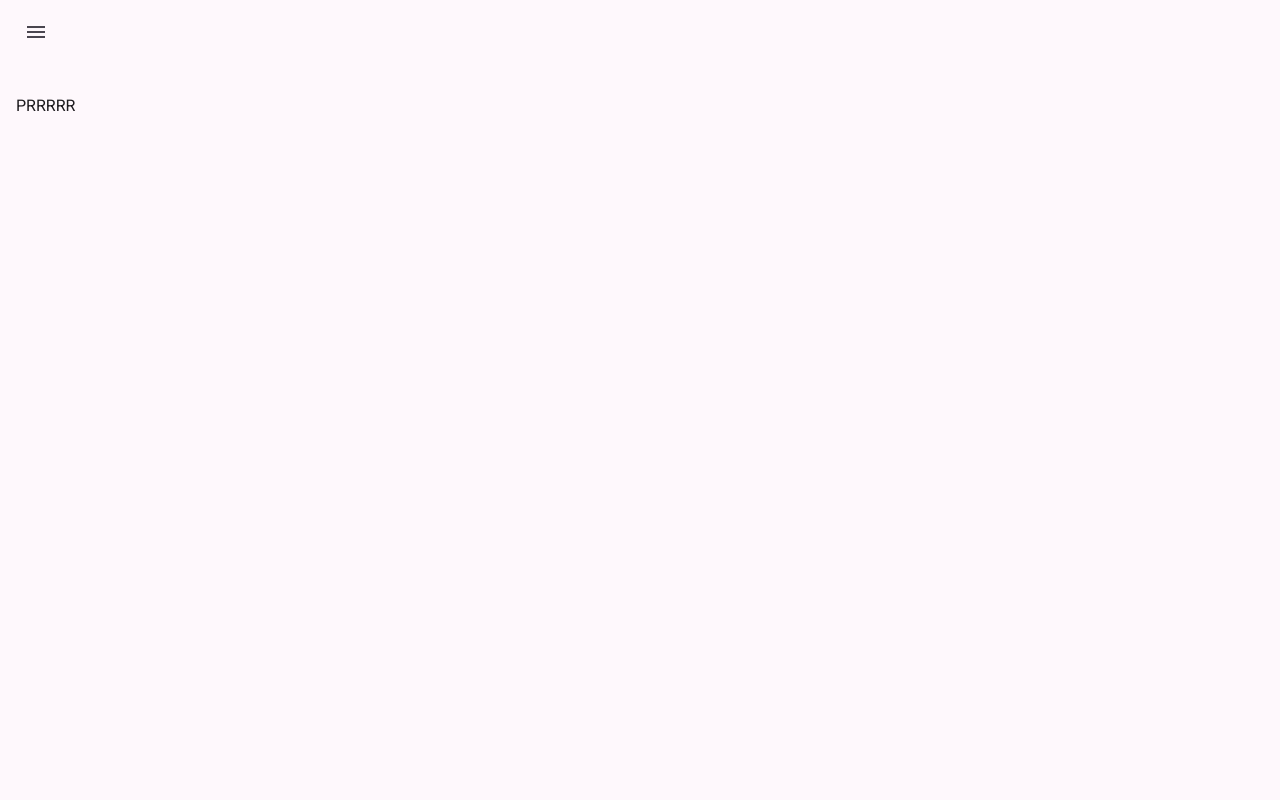
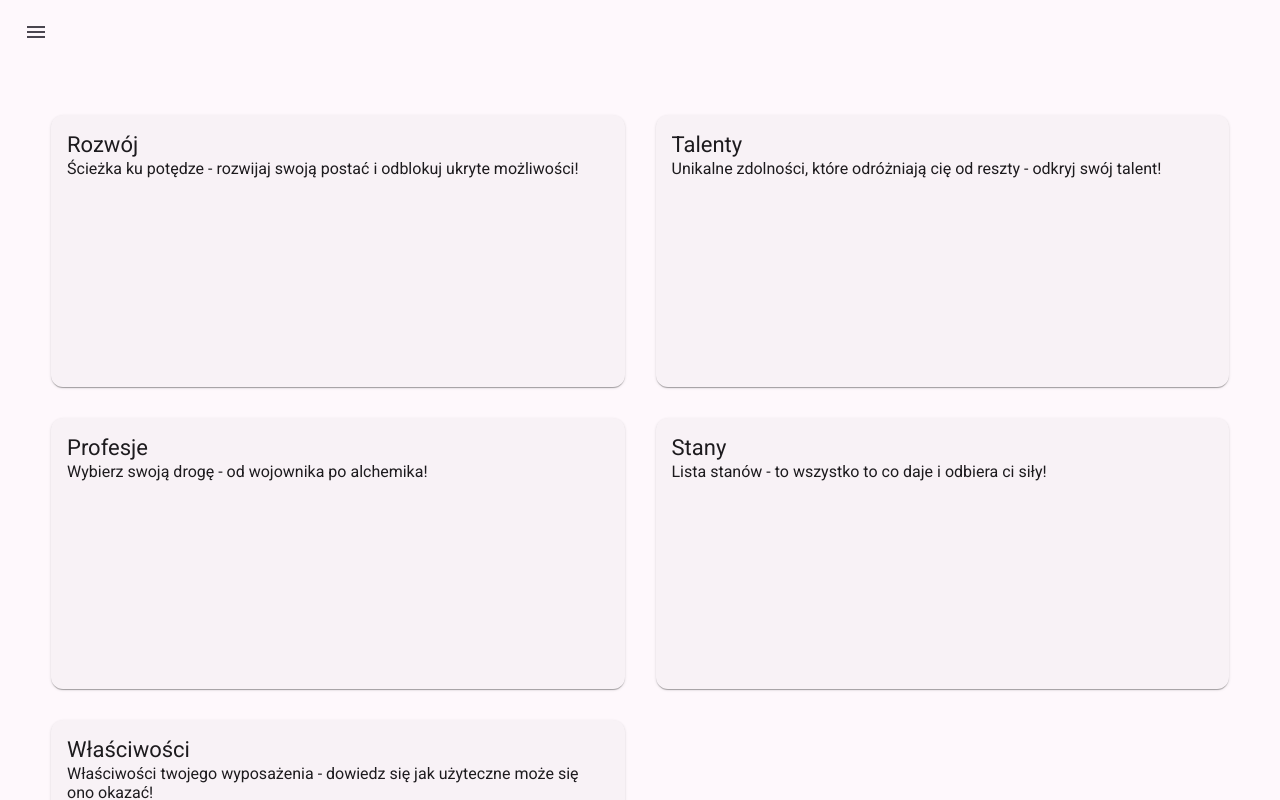
Before and after one commit to pdolecki/rpg, an Angular app: page /home in a window 1280 px wide. Built offline with nearby package versions, Linux system fonts and the light colour scheme.

Commit message:
4: Added home page with functionalities cards

```diff
--- a/src/app/home/home.ts
+++ b/src/app/home/home.ts
@@ -1,9 +1,81 @@
-import { Component } from '@angular/core';
+import {
+  Component,
+  computed,
+  DestroyRef,
+  effect,
+  inject,
+  signal,
+} from '@angular/core';
+import { BreakpointObserver, Breakpoints } from '@angular/cdk/layout';
+import { MatGridListModule } from '@angular/material/grid-list';
+import { Card } from '../shared/ui/card';
+import { takeUntilDestroyed } from '@angular/core/rxjs-interop';
 
 @Component({
   selector: 'app-home',
-  imports: [],
-  template: `<p>PRRRRR</p>`,
-  styles: ``,
+  imports: [MatGridListModule, Card],
+  template: `
+    <div class="home">
+      <mat-grid-list [cols]="numberOfColumns()" rowHeight="2:1">
+        @for (card of cards; track card.path) {
+        <mat-grid-tile>
+          <app-card [cardInfo]="card"></app-card>
+        </mat-grid-tile>
+        }
+      </mat-grid-list>
+    </div>
+  `,
+  styles: `
+    .home {
+      margin: 20px;
+    }
+  `,
 })
-export default class Home {}
+export default class Home {
+  private readonly destroyRef = inject(DestroyRef);
+  private readonly breakpointObserver = inject(BreakpointObserver);
+  protected readonly isSmallScreen = signal<boolean>(true);
+  protected readonly numberOfColumns = computed(() =>
+    this.isSmallScreen() ? 1 : 2
+  );
+
+  protected readonly cards = [
+    {
+      path: '/development',
+      title: 'Rozwój',
+      content:
+        'Ścieżka ku potędze - rozwijaj swoją postać i odblokuj ukryte możliwości!',
+    },
+    {
+      path: '/talents',
+      title: 'Talenty',
+      content:
+        'Unikalne zdolności, które odróżniają cię od reszty - odkryj swój talent!',
+    },
+    {
+      path: '/professions',
+      title: 'Profesje',
+      content: 'Wybierz swoją drogę - od wojownika po alchemika!',
+    },
+    {
+      path: '/states',
+      title: 'Stany',
+      content: 'Lista stanów - to wszystko to co daje i odbiera ci siły!',
+    },
+    {
+      path: '/qualities',
+      title: 'Właściwości',
+      content:
+        'Właściwości twojego wyposażenia - dowiedz się jak użyteczne może się ono okazać!',
+    },
+  ];
+
+  constructor() {
+    effect(() => {
+      this.breakpointObserver
+        .observe([Breakpoints.XSmall, Breakpoints.Small])
+        .pipe(takeUntilDestroyed(this.destroyRef))
+        .subscribe(({ matches }) => this.isSmallScreen.set(matches));
+    });
+  }
+}
--- /dev/null
+++ b/src/app/shared/ui/card.ts
@@ -0,0 +1,54 @@
+import { Component, input } from '@angular/core';
+import { MatButtonModule } from '@angular/material/button';
+import { MatCardModule } from '@angular/material/card';
+import { MatIconModule } from '@angular/material/icon';
+import { MatMenuModule } from '@angular/material/menu';
+import { RouterLink } from '@angular/router';
+
+@Component({
+  selector: 'app-card',
+  imports: [
+    RouterLink,
+    MatCardModule,
+    MatIconModule,
+    MatButtonModule,
+    MatMenuModule,
+  ],
+  template: `
+    <mat-card class="card" [routerLink]="cardInfo().path">
+      <mat-card-header>
+        <mat-card-title>
+          {{ cardInfo().title }}
+        </mat-card-title>
+      </mat-card-header>
+      <mat-card-content class="card-content">
+        {{ cardInfo().content }}
+      </mat-card-content>
+    </mat-card>
+  `,
+  styles: `
+    .card {
+      position: absolute;
+      top: 15px;
+      left: 15px;
+      right: 15px;
+      bottom: 15px;
+      cursor: pointer;
+      &-content {
+        text-align: center;
+      }
+      .more-button {
+        position: absolute;
+        top: 5px;
+        right: 10px;
+      }
+    }
+  `,
+})
+export class Card {
+  readonly cardInfo = input.required<{
+    path: string;
+    title: string;
+    content: string;
+  }>();
+}
```
